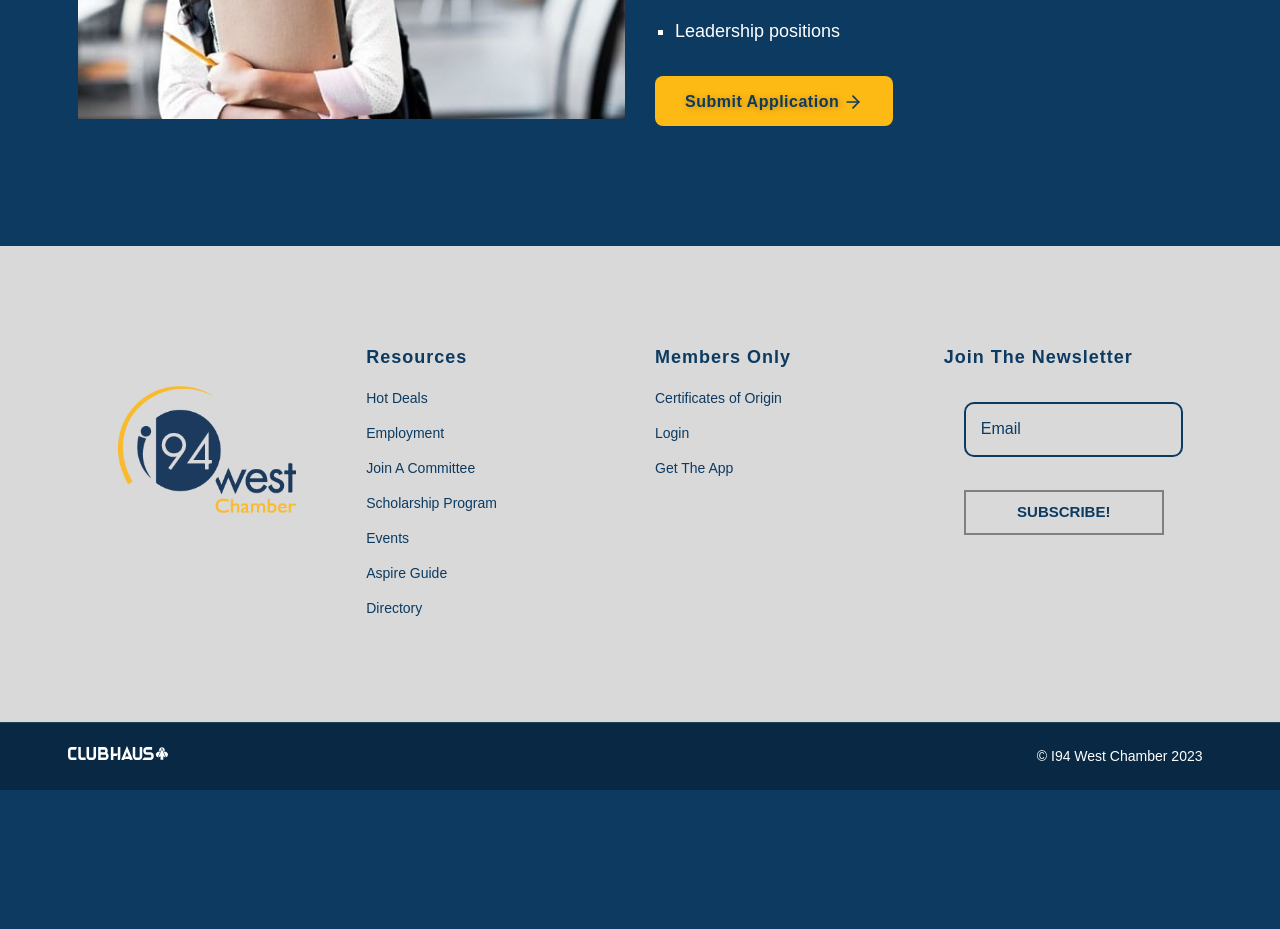
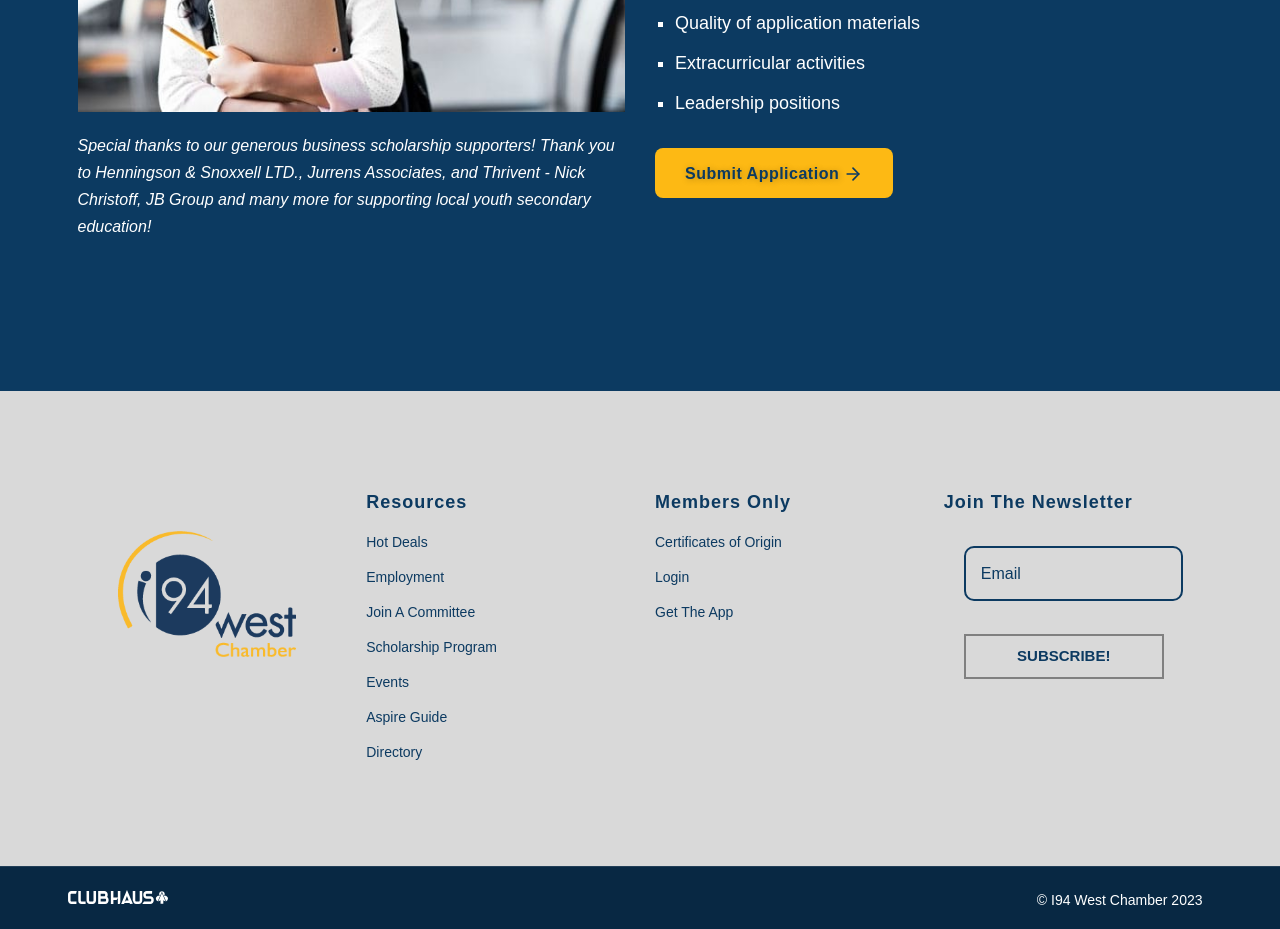
Before and after one commit to Noahmorrow078/i94westchamber, a React (Create React App) app: page /scholarship in a window 1280 px wide. Shown: the part 1040-1969 px from the top of the page. Before the commit the page ends 1830 px from the top, so only its background shows below. Built offline with nearby package versions, Linux system fonts and the light colour scheme; a web font is replaced by a local one.

Commit message:
added scholarship text

```diff
--- a/src/pages/MainPages/Scholarship.js
+++ b/src/pages/MainPages/Scholarship.js
@@ -25,6 +25,7 @@ const Scholarship = () => {
                             <p>The I-94 West Chamber of Commerce is proud to once again offer a limited number of scholarships to graduating seniors in our chamber communities..</p>
                             <br/>
                             <img className="w-100" src="../images/i94-scholarship-program.jpg" alt="About Images" />
+                            <p style={{"marginTop":"20px"}}><i>Special thanks to our generous business scholarship supporters! Thank you to Henningson & Snoxxell LTD., Jurrens Associates, and Thrivent - Nick Christoff, JB Group and many more for supporting local youth secondary education!</i></p>
 
 
                        </div>
```
